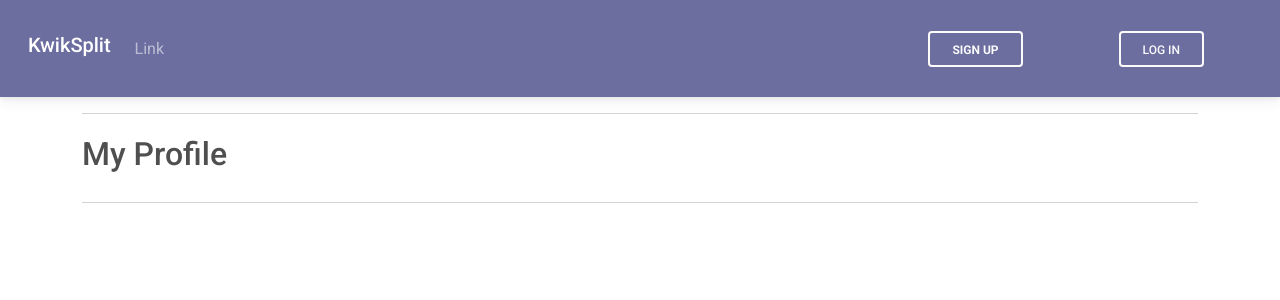
After one commit to NicoBrown/Milestone-4, a Django app: page /profiles in a window 1280 px wide. The commit adds this page. Shown: the top 300 px of the page. Run offline with Django 3.2, Linux system fonts and the light colour scheme.

Commit message:
feat: profile page set up

```diff
--- a/Kwik_split/urls.py
+++ b/Kwik_split/urls.py
@@ -20,4 +20,5 @@ urlpatterns = [
     path('admin/', admin.site.urls),
     path('accounts/', include('allauth.urls')),
     path('', include('home.urls')),
+    path('profiles', include('profiles.urls')),
 ]
--- /dev/null
+++ b/profiles/templates/profiles/profile.html
@@ -0,0 +1,26 @@
+{% extends "base.html" %}
+{% load static %}
+
+{% block extra_css %}
+<link rel="stylesheet" href="{% static 'profiles/css/profile.css' %}">
+{% endblock %}
+
+{% block page_header %}
+<div class="container header-container">
+    <div class="row">
+        <div class="col"></div>
+    </div>
+</div>
+{% endblock %}
+
+{% block content %}
+<div class="overlay"></div>
+<div class="container">
+    <div class="row">
+        <div class="col">
+            <hr>
+            <h2 class="logo-font mb-4">My Profile</h2>
+            <hr>
+        </div>
+    </div>
+    {% endblock %}
--- /dev/null
+++ b/profiles/urls.py
@@ -0,0 +1,6 @@
+from django.urls import path
+from . import views
+
+urlpatterns = [
+    path('', views.profile, name='profile')
+]
--- a/profiles/views.py
+++ b/profiles/views.py
@@ -1,3 +1,10 @@
 from django.shortcuts import render
 
-# Create your views here.
+
+def profile(request):
+    """ Display the user's profile. """
+
+    template = 'profiles/profile.html'
+    context = {}
+
+    return render(request, template, context)
--- a/templates/base.html
+++ b/templates/base.html
@@ -75,27 +75,26 @@
                 </ul>
                 {% if request.user.is_authenticated %}
                 <div class="d-inline-flex position-relative">
-                    <span
-                        class="position-absolute top-0 start-100 translate-middle p-1 bg-danger border border-light rounded-circle">
+                    <span class="position-absolute start-100 p-1 bg-danger border border-dark rounded-circle">
                         <span class="visually-hidden">New alerts</span>
                     </span>
                     {% if request.user.profile_image %}
-                    <img class="rounded-circle shadow-4" src={{request.user.profile_image}}} alt="Avatar"
+                    <img class="rounded-circle border-dark" src={{request.user.profile_image}}} alt="Avatar"
                         style="width: 50px; height: 50px;">
                     {% else %}
-                    <a class="h1 mt-1 ms-3 text-center align-middle btn btn-light btn-floating text-bg-dark" href="#"><i
-                            class="fas fa-user-alt"></i>
+                    <a class="h1 mt-1 ms-me-3 text-center align-middle btn btn-large btn-secondary btn-floating text-bg-dark"
+                        href="{% url 'profile' %}"><i class="fas fa-user-alt fa-xl"></i>
                     </a>
 
                     {% endif %}
                 </div>
-                <a href="{% url 'account_logout' %}" class="btn btn-outline-light btn-light mx-3"
+                <a href="{% url 'account_logout' %}" class="btn btn-outline-light btn-light mx-5"
                     data-mdb-color="dark">Logout</a>
                 {% else %}
-                <a href="{% url 'account_signup' %}" class="btn btn-outline-light btn-light mx-3" data-mdb-color="dark">
+                <a href="{% url 'account_signup' %}" class="btn btn-outline-light btn-light mx-5" data-mdb-color="dark">
                     <strong>Sign up</strong>
                 </a>
-                <a href="{% url 'account_login' %}" class="btn btn-outline-light btn-light mx-3" data-mdb-color="dark">
+                <a href="{% url 'account_login' %}" class="btn btn-outline-light btn-light mx-5" data-mdb-color="dark">
                     Log in
                 </a>
                 {% endif %}
```
Also changed, not shown: home/admin.py (+0 -24 lines), home/models.py (+0 -13 lines), profiles/models.py (+18 -9 lines), db.sqlite3, home/migrations/0002_delete_profile.py (added), profiles/migrations/0001_initial.py (added).
